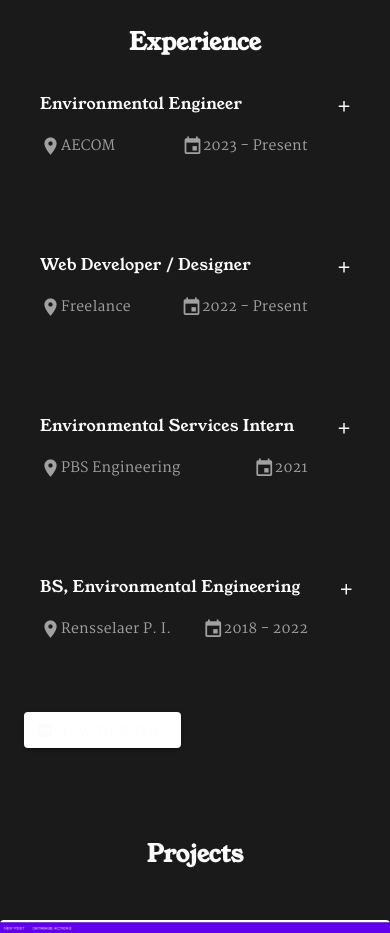
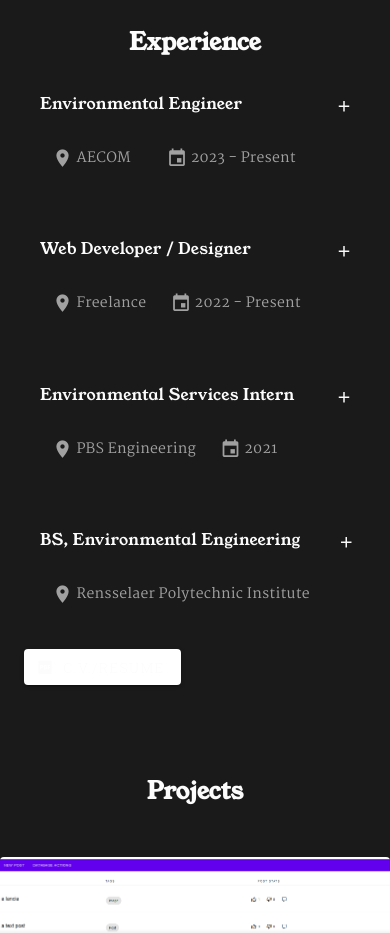
Before and after one commit to teykamp/homepage, a Vue app: page / in a window 390 px wide. Shown: the part 1480-2413 px from the top of the page. Built offline with nearby package versions, Linux system fonts and the light colour scheme.

Commit message:
update text wrapping on small screens

```diff
--- a/src/components/EngineeringContent.vue
+++ b/src/components/EngineeringContent.vue
@@ -30,10 +30,13 @@
         }"
       >
         <div class="d-flex justify-space-between">
-          <v-card-title :style="{
-            'font-size': mdAndUp ? '' : '1em',
-            'max-width': '86%',
-          }">
+          <v-card-title
+            :style="{
+              'font-size': mdAndUp ? '' : '1em',
+              'max-width': '86%',
+            }"
+            :class="show[key-1] ? 'text-wrap' : ''"
+          >
             {{ experience.title }}
           </v-card-title>
           <v-card-actions>
@@ -48,13 +51,20 @@
             style="font-family: Martel;" -->
           </v-card-actions>
         </div>
-        <v-card-subtitle style="font-family: Martel; max-width: 300px;">
-          <div class="d-flex mb-10">
-            <v-icon>mdi-map-marker</v-icon>
-            {{ experience.company }}
-            <v-spacer></v-spacer>
-            <v-icon>mdi-calendar</v-icon>
-            {{ experience.year }}
+        <v-card-subtitle
+          :style="{
+            'font-family': 'Martel',
+            'max-width': '300px',
+          }">
+          <div class="d-flex">
+            <v-col>
+              <v-icon v-if="experience.company">mdi-map-marker</v-icon>
+              {{ experience.company }}
+            </v-col>
+            <v-col>
+              <v-icon v-if="experience.year">mdi-calendar</v-icon>
+              {{ experience.year }}
+            </v-col>
           </div>
         </v-card-subtitle>
         <v-expand-transition>
--- a/src/stores/Store.ts
+++ b/src/stores/Store.ts
@@ -91,9 +91,8 @@ export const useLanguageStore = defineStore('language', {
             }
           },
           4: {
-            company: 'Rensselaer P. I.',
+            company: 'Rensselaer Polytechnic Institute',
             title: 'BS, Environmental Engineering',
-            year: '2018 - 2022',
             accomplishments: {
               1: 'Completed coursework with a focus on chemical engineering, environmental engineering, data science, and computer science.',
               2: 'Successfully executed a variety of challenging academic research and design projects in the fields of chemical and environmental engineering and computer science.',
```
